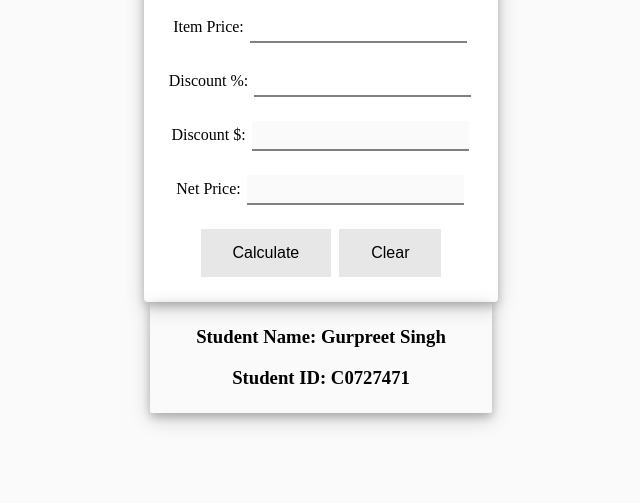
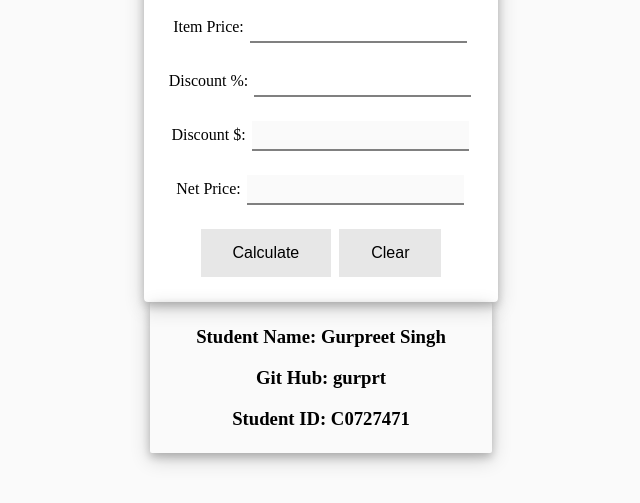
Before and after one commit to gurprt/GurpreetS, a plain HTML site: page Index.html in a window 1280 px wide. Shown: the part 187-690 px from the top of the page, without its empty margins (319-959 px from the left). Drawn offline with Linux system fonts and the light colour scheme.

Commit message:
new change
change

```diff
--- a/Index.html
+++ b/Index.html
@@ -9,6 +9,7 @@
 <body>
 	<dir class="frame" style="text-align:center">
 		<h1>DISCOUNT CALCULATOR</h1>
+		<!--Gurpreet Singh C0727471-->
 		<form name="Form">
 		<table>
 			<tr>
@@ -46,6 +47,7 @@
 	<dir class="frame1" style="text-align:center">
 		<dir>
 			<h3 >Student Name: Gurpreet Singh</h3>
+			<h3 >Git Hub: gurprt</h3>
 			<h3 >Student ID: C0727471</h3>
 		</dir>
 	</dir>
```
